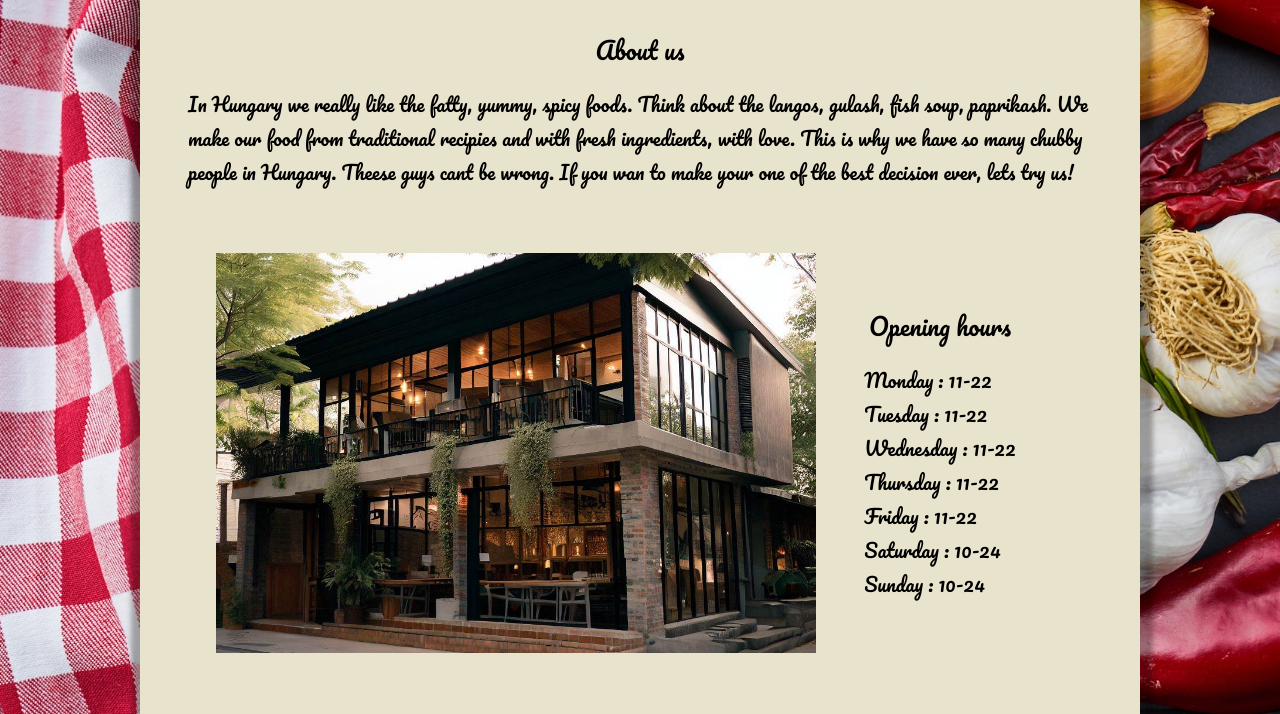
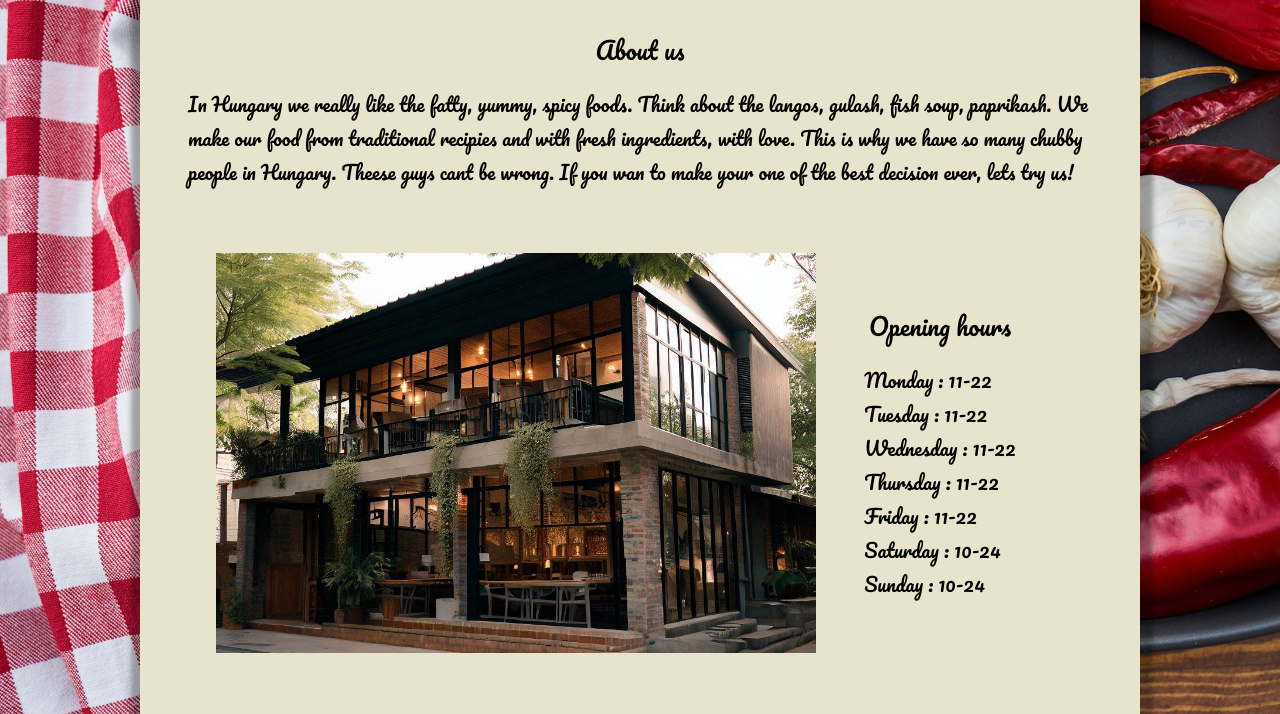
Before and after one commit to GyHuba/restaurant-page, a website built with webpack: page dist/index.html in a window 1280 px wide. Shown: the part 123-837 px from the top of the page. Built offline with nearby package versions, Linux system fonts and the light colour scheme.

Commit message:
fixed background img

```diff
--- a/src/style.css
+++ b/src/style.css
@@ -7,8 +7,9 @@ body {
     margin: 0;
     padding: 0;
     background-image: url(./background-img.png);
-    background-position: 30%;
+    background-repeat: no-repeat;
     background-size: cover;
+    background-attachment: fixed;
     display: flex;
     flex-direction: column;
     justify-content: center;
@@ -46,6 +47,7 @@ body {
 
 .header ul li {
     list-style: none;
+    cursor: pointer;
 }
 
 /*Menu page styling*/
```
Also changed, not shown: 1 other file.
